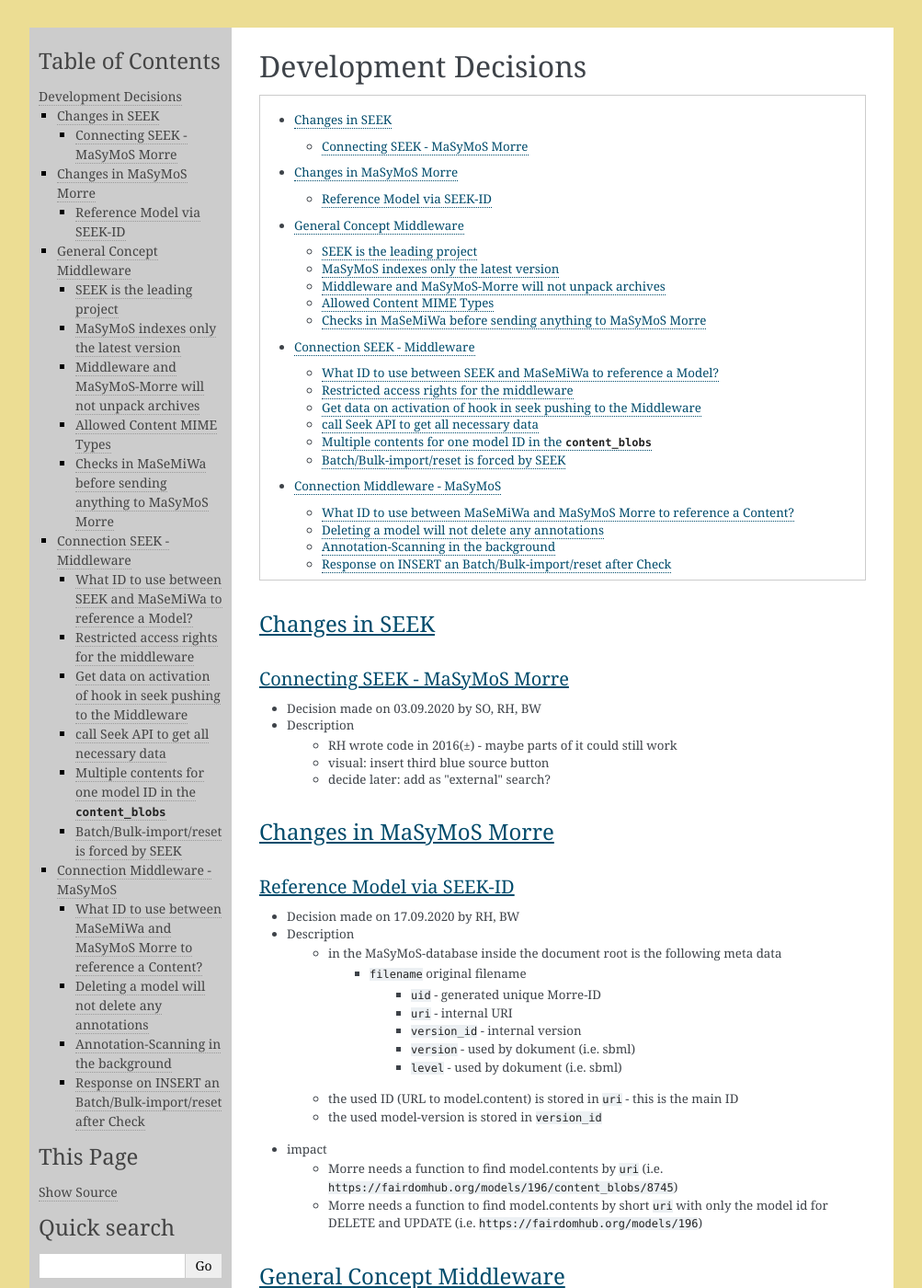
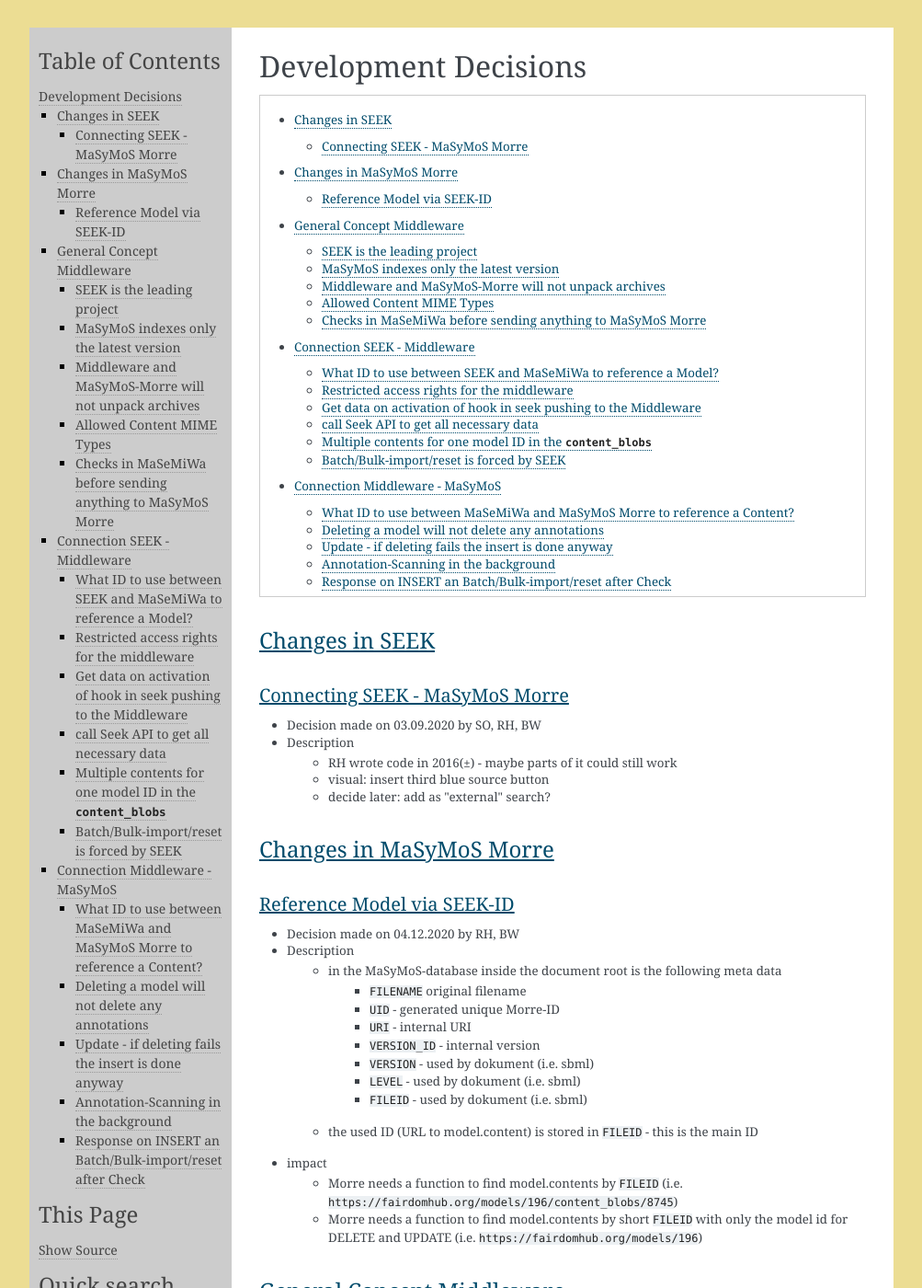
Before and after one commit to MaSyMoS/masymos-seek-middleware, a Sphinx documentation site: the page built from dev/doc/dev_decisions.rst, in a window 1280 px wide and 1400 px high. Shown: the whole window at 92% size, without its empty margins (138-1141 px from the left). Built offline with Sphinx 7.4.7, drawn with Linux system fonts in a browser that asks for light colours; some of the changed text lies outside the part shown.

Commit message:
Docs: added dev_decisions

```diff
--- a/dev/doc/dev_decisions.rst
+++ b/dev/doc/dev_decisions.rst
@@ -25,20 +25,20 @@
 
 Reference Model via SEEK-ID
 ===========================
-- Decision made on 17.09.2020 by RH, BW
+- Decision made on 04.12.2020 by RH, BW
 - Description
     - in the MaSyMoS-database inside the document root is the following meta data
-        - ``filename`` original filename
-		- ``uid`` - generated unique Morre-ID
-		- ``uri`` - internal URI
-		- ``version_id`` - internal version
-		- ``version`` - used by dokument (i.e. sbml)
-		- ``level`` - used by dokument (i.e. sbml)
-    - the used ID (URL to model.content) is stored in ``uri`` - this is the main ID
-    - the used model-version is stored in ``version_id``
+        - ``FILENAME`` original filename
+        - ``UID`` - generated unique Morre-ID
+        - ``URI`` - internal URI
+        - ``VERSION_ID`` - internal version
+        - ``VERSION`` - used by dokument (i.e. sbml)
+        - ``LEVEL`` - used by dokument (i.e. sbml)
+        - ``FILEID`` - used by dokument (i.e. sbml)
+    - the used ID (URL to model.content) is stored in ``FILEID`` - this is the main ID
 - impact
-    - Morre needs a function to find model.contents by ``uri`` (i.e. ``https://fairdomhub.org/models/196/content_blobs/8745``)
-    - Morre needs a function to find model.contents by short ``uri`` with only the model id for DELETE and UPDATE (i.e. ``https://fairdomhub.org/models/196``)
+    - Morre needs a function to find model.contents by ``FILEID`` (i.e. ``https://fairdomhub.org/models/196/content_blobs/8745``)
+    - Morre needs a function to find model.contents by short ``FILEID`` with only the model id for DELETE and UPDATE (i.e. ``https://fairdomhub.org/models/196``)
 
 General Concept Middleware
 ##########################
@@ -146,6 +146,13 @@
 - Description
     - deleting annotations can lead to unexpected behaviour
 
+Update - if deleting fails the insert is done anyway
+====================================================
+- Decision made on 04.12.2020 by RH, BW
+- Description
+    - update is delete + insert
+    - if for whatever reason the delete fails, the insert is done with the ``enforceUniqueFileId==true`` fag, because there is no risk on having an inconsistent state
+
 Annotation-Scanning in the background
 =====================================
 - Decision made on 17.09.2020 by RH, BW
```
